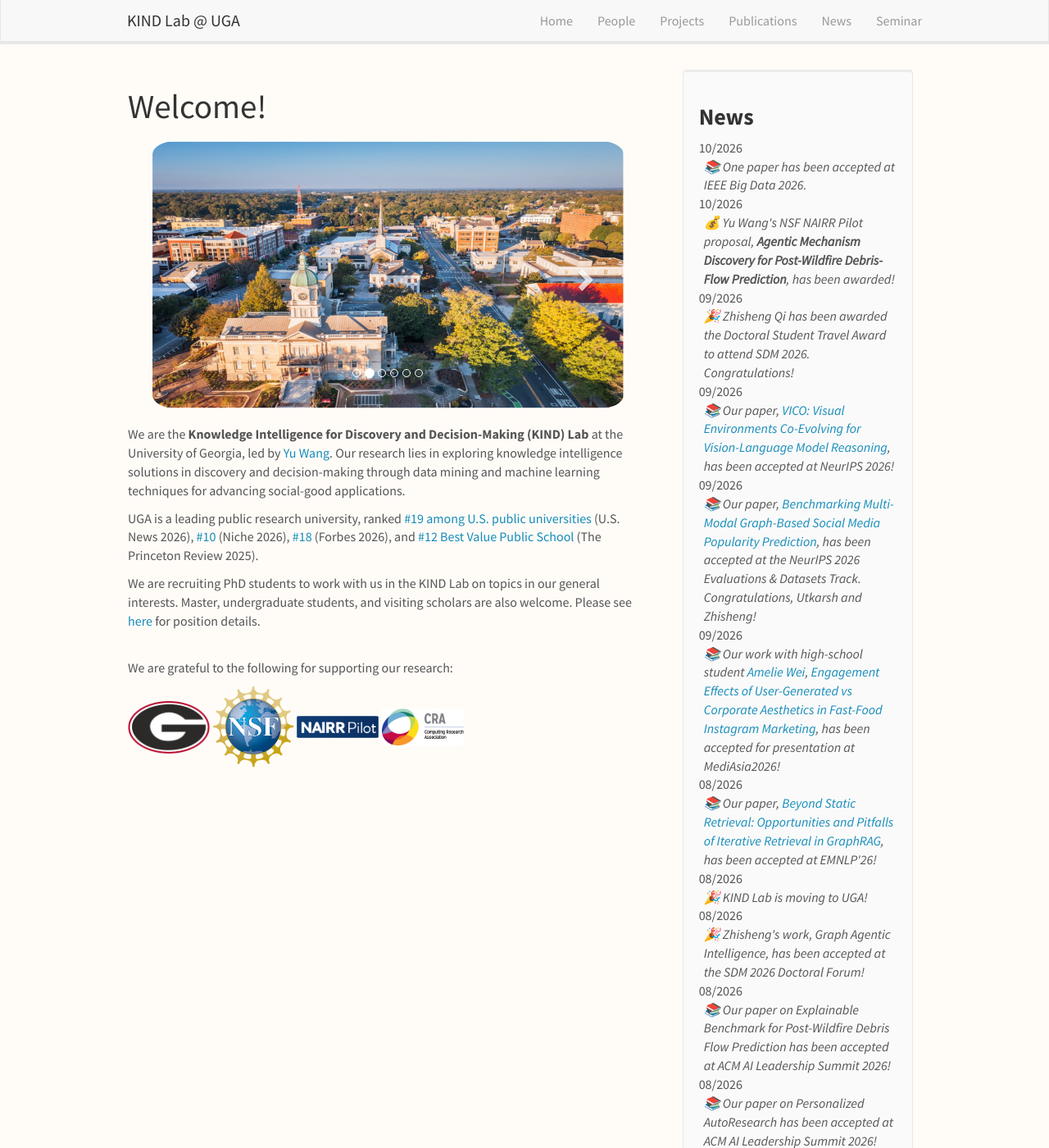
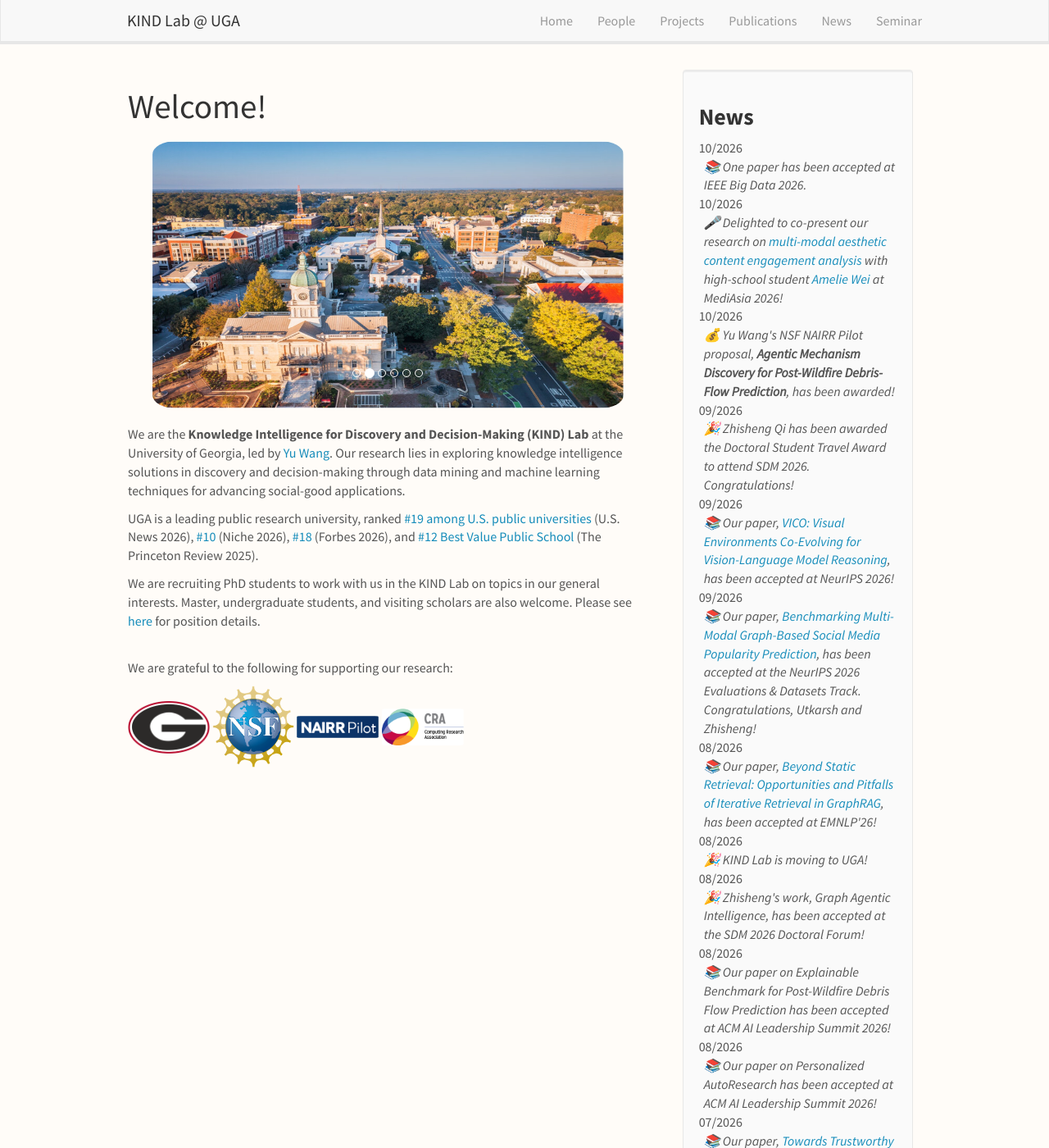
Before and after one commit to KINDLab-Fly/KINDLab-Fly.github.io, a Jekyll site: the page built from _pages/home.md, in a window 1280 px wide and 1400 px high. Shown: the whole window at 82% size. Built offline with Jekyll 4.4.1, drawn with Linux system fonts in a browser that asks for light colours; nearby versions of some CDN libraries.

Commit message:
Update MediAsia presentation links

```diff
--- a/_data/news.yml
+++ b/_data/news.yml
@@ -1,5 +1,8 @@
 - date: 10/2026
   headline: "📚 One paper has been accepted at IEEE Big Data 2026."
+
+- date: 10/2026
+  headline: "🎤 Delighted to co-present our research on <a href=\"https://mediasia.iafor.org/presentation/submission112733/\" target=\"_blank\" rel=\"noopener noreferrer\">multi-modal aesthetic content engagement analysis</a> with high-school student <a href=\"https://www.linkedin.com/in/ameliewei\" target=\"_blank\" rel=\"noopener noreferrer\">Amelie Wei</a> at MediAsia 2026!"
 
 - date: 10/2026
   headline: "💰 Yu Wang's NSF NAIRR Pilot proposal, <b>Agentic Mechanism Discovery for Post-Wildfire Debris-Flow Prediction</b>, has been awarded!"
@@ -12,9 +15,6 @@
 
 - date: 09/2026
   headline: "📚 Our paper, <a href=\"https://arxiv.org/abs/2606.27539\" target=\"_blank\" rel=\"noopener noreferrer\">Benchmarking Multi-Modal Graph-Based Social Media Popularity Prediction</a>, has been accepted at the NeurIPS 2026 Evaluations &amp; Datasets Track. Congratulations, Utkarsh and Zhisheng!"
-
-- date: 09/2026
-  headline: "📚 Our work with high-school student <a href=\"https://www.linkedin.com/in/ameliewei\" target=\"_blank\" rel=\"noopener noreferrer\">Amelie Wei</a>, <a href=\"https://mediasia.iafor.org/\" target=\"_blank\" rel=\"noopener noreferrer\">Engagement Effects of User-Generated vs Corporate Aesthetics in Fast-Food Instagram Marketing</a>, has been accepted for presentation at MediAsia2026!"
 
 - date: 08/2026
   headline: "📚 Our paper, <a href=\"https://arxiv.org/abs/2509.25530\" target=\"_blank\" rel=\"noopener noreferrer\">Beyond Static Retrieval: Opportunities and Pitfalls of Iterative Retrieval in GraphRAG</a>, has been accepted at EMNLP'26!"
```
Also changed, not shown: _pages/publications.md (+1 -1 lines).
